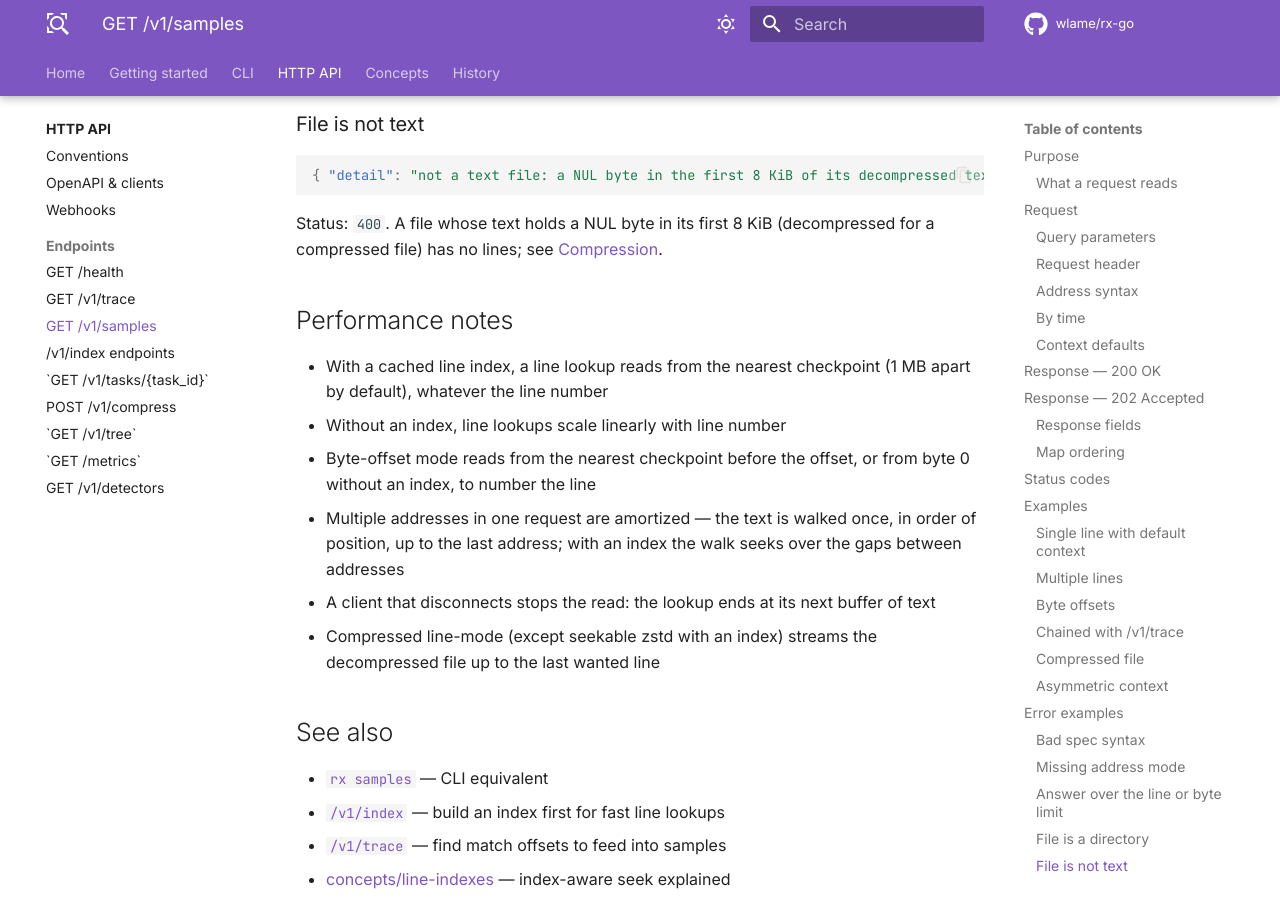
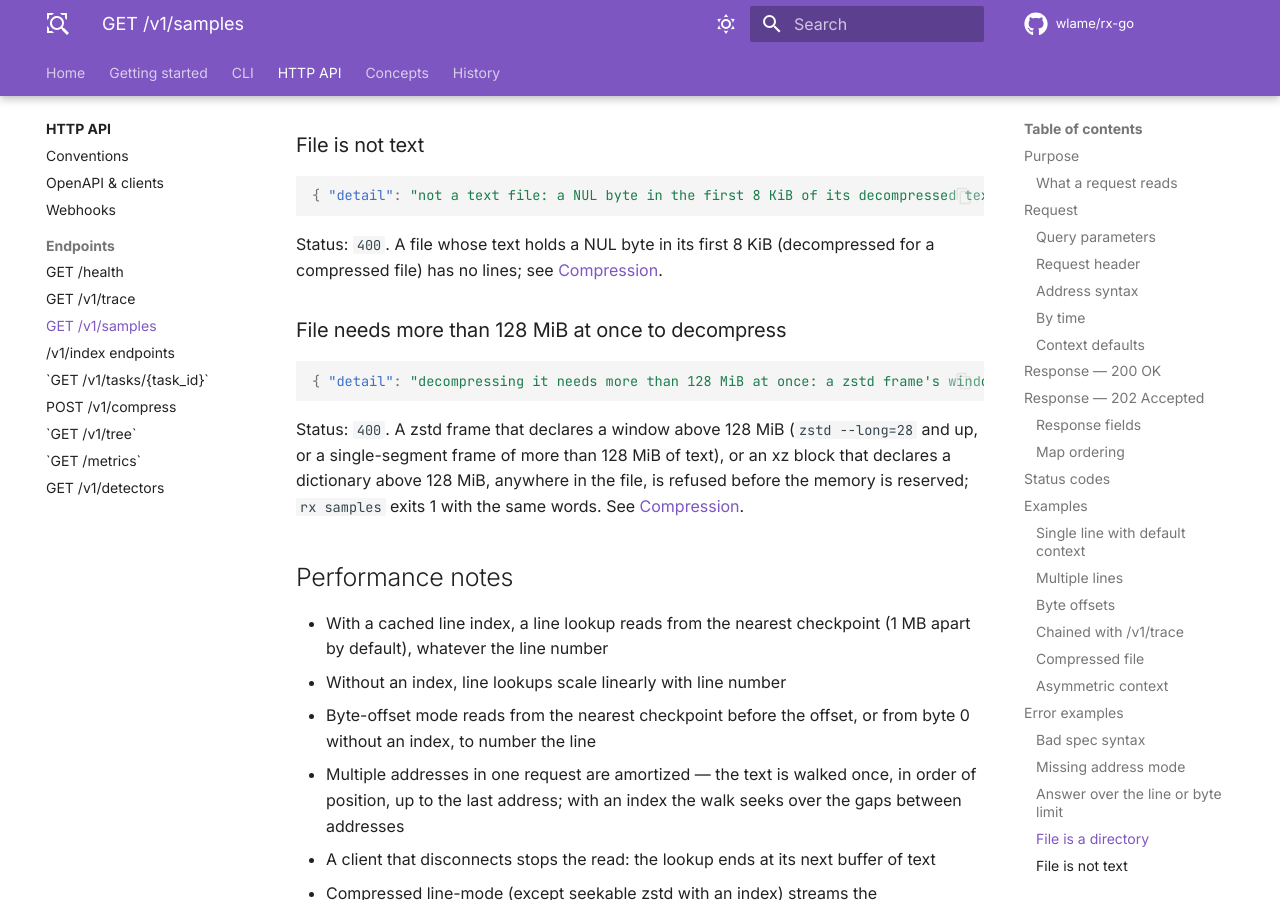
Before and after one commit to wlame/rx-go, an MkDocs documentation site: the page built from docs/api/endpoints/samples.md, in a window 1280 px wide and 900 px high, scrolled down 9602 px. Built offline with MkDocs 1.6.1 and Material for MkDocs 9.7.7, drawn with Linux system fonts in a browser that asks for light colours; comment, search, counter and statistics services are not loaded; the version menu is left out; some of the changed text lies outside the part shown.

Commit message:
Document the samples refusal of a file too large to decompress, and test that its reason names the limit.

````diff
--- a/docs/api/endpoints/samples.md
+++ b/docs/api/endpoints/samples.md
@@ -258,7 +258,7 @@ client-side and iterate accordingly.
 |---:|---|
 | `200 OK` | Success; a position the file does not have answers `-1` in `lines`/`offsets` and `null` in `samples` |
 | `202 Accepted` | Only with `Prefer: respond-async`: the file's index is being built and did not finish within `RX_SAMPLES_WAIT_SECONDS`; the body names the task (see [above](#response-202-accepted)) |
-| `400 Bad Request` | None of `offsets`, `lines` and `timestamps`; more than one; bad spec syntax; a value of `timestamps` that is not a time, a time of day on a file of two dates, a time query on a file without timestamps, more than 1,000 values; `path` is a directory; the file is not text; an answer of more lines than `RX_SAMPLES_MAX_LINES` (100,000 by default) or more bytes of line text than `RX_SAMPLES_MAX_BYTES` (256 MiB by default) allows |
+| `400 Bad Request` | None of `offsets`, `lines` and `timestamps`; more than one; bad spec syntax; a value of `timestamps` that is not a time, a time of day on a file of two dates, a time query on a file without timestamps, more than 1,000 values; `path` is a directory; the file is not text; the file needs more than 128 MiB at once to decompress; an answer of more lines than `RX_SAMPLES_MAX_LINES` (100,000 by default) or more bytes of line text than `RX_SAMPLES_MAX_BYTES` (256 MiB by default) allows |
 | `403 Forbidden` | Path outside `--search-root`; a file the server may not read (`Permission denied: <path>`, as `rx samples` exits 4) |
 | `404 Not Found` | File doesn't exist |
 | `422 Unprocessable Entity` | A context count above 100, or a missing `path` |
@@ -387,6 +387,19 @@ Status: `400`. A file whose text holds a NUL byte in its first 8 KiB
 (decompressed for a compressed file) has no lines; see
 [Compression](../../concepts/compression.md#how-rx-decides-what-a-file-is).
 
+### File needs more than 128 MiB at once to decompress
+
+```json
+{ "detail": "decompressing it needs more than 128 MiB at once: a zstd frame's window or an xz block's dictionary is above the limit rx allows: /var/log/archive.log.zst" }
+```
+
+Status: `400`. A zstd frame that declares a window above 128 MiB
+(`zstd --long=28` and up, or a single-segment frame of more than
+128 MiB of text), or an xz block that declares a dictionary above
+128 MiB, anywhere in the file, is refused before the memory is
+reserved; `rx samples` exits 1 with the same words. See
+[Compression](../../concepts/compression.md#how-rx-decides-what-a-file-is).
+
 ## Performance notes
 
 - With a cached line index, a line lookup reads from the nearest
````
Also changed, not shown: 2 other files.
